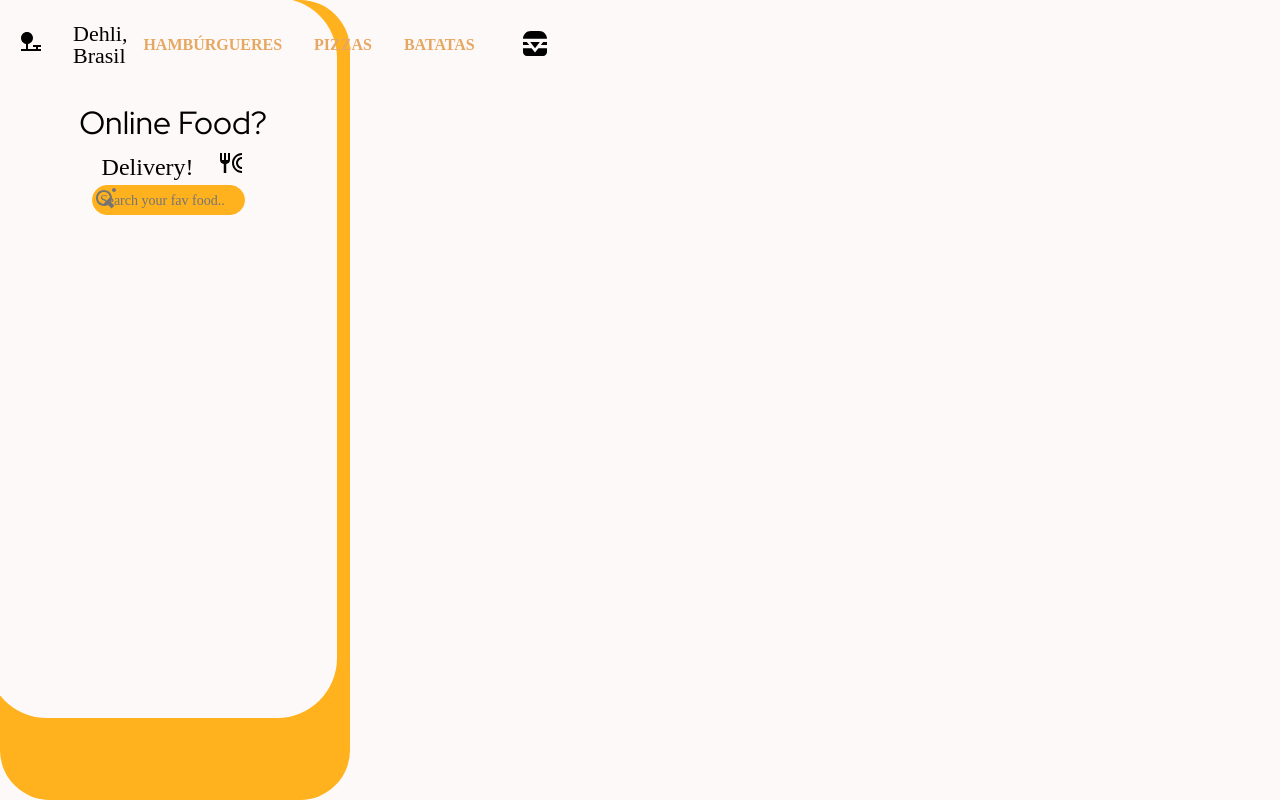
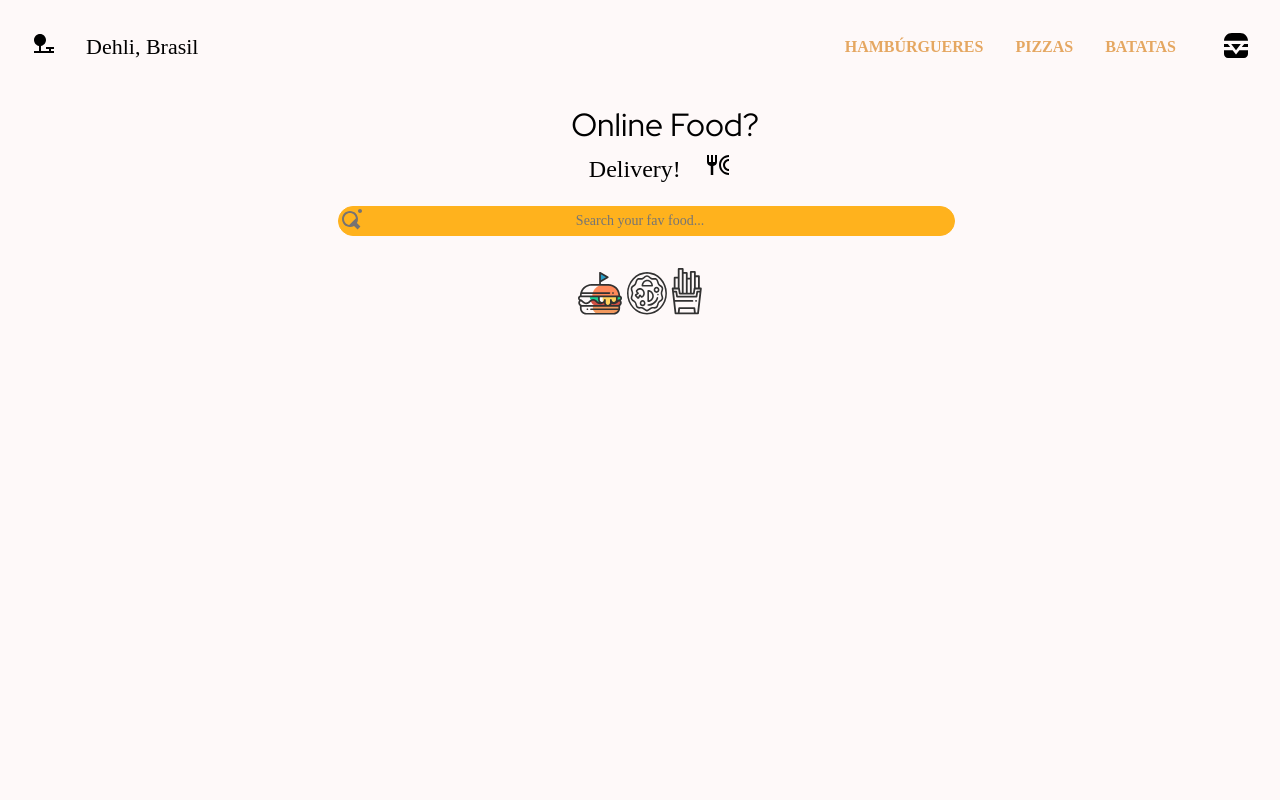
Before and after one commit to PabloDamato/online-delivery, a plain HTML site: page index.html in a window 1280 px wide. Drawn offline with nearby package versions, Linux system fonts and the light colour scheme; a web font is replaced by a local one.

Commit message:
Carrossel

```diff
--- a/assets/css/background-fundo.css
+++ b/assets/css/background-fundo.css
@@ -15,3 +15,12 @@
     left: -13px;
     top: -2px;
 }
+
+@media screen and (min-width: 540px) {
+    .container-background-fundo{
+        position: relative;
+    }
+    .container-background-fundo-sobrepor{
+        position: relative;
+    }
+}
--- a/assets/css/banner.css
+++ b/assets/css/banner.css
@@ -50,6 +50,7 @@
     text-align: center;
     padding: 1em 1em;
 
+
    }
     .banner__titulo{
 
@@ -69,6 +70,9 @@
 
         background-position: 7em;
     }
+    .container-background-fundo{
+        display: none;
+    }
 
 }
 @media screen and (min-width: 1728px) {
--- /dev/null
+++ b/assets/css/carrossel.css
@@ -0,0 +1,6 @@
+.carrossel{
+
+    display: flex;
+    justify-content: center;
+    padding: 1em;
+}
--- a/assets/css/style.css
+++ b/assets/css/style.css
@@ -1,6 +1,7 @@
 @import url(/assets/css/header.css);
 @import url(/assets/css/banner.css);
 @import url(/assets/css/background-fundo.css);
+@import url(/assets/css/carrossel.css);
 
 :root{
     --cor-de-fundo: #FEF9F9;
--- a/index.html
+++ b/index.html
@@ -9,11 +9,12 @@
     <link href="https://fonts.googleapis.com/css2?family=M+PLUS+Rounded+1c&family=Red+Hat+Display&family=RocknRoll+One&family=Rosario&family=Signika+Negative&display=swap" rel="stylesheet">
     <link rel="stylesheet" href="/assets/css/reset.css">
     <link rel="stylesheet" href="/assets/css/style.css">
+    <link rel="stylesheet" href="https://cdn.jsdelivr.net/npm/swiper@8/swiper-bundle.min.css"/>
 </head>
 
 <body>
-    <div class="container-background-fundo">
-        <div class="container-background-fundo-sobrepor">
+    <!--<div class="container-background-fundo">
+        <div class="container-background-fundo-sobrepor"> -->
 
         <header class="cabecalho">  <!--inicio cabeçalho-->
             <div class="container">
@@ -71,8 +72,18 @@
         </div>
         </section>
 
-        </div><!--fecha a div container-background-fundo-sobrepor-->
+        <!--</div><!--fecha a div container-background-fundo-sobrepor
     </div><!--fecha a div container-background-fundo-->
 
+    <section class="carrossel"> <!--inicio-->
+
+        <div class="carrossel__container">
+
+            <img src="./assets/img/icone hamburguer.svg" alt="Icone Hambuguer">
+            <img src="./assets/img/Icone pizza.svg" alt="Icone pizza">
+            <img src="./assets/img/icone batata.svg" alt="Icone Batata">
+
+        </div>
+    </section>
 </body>
 </html>
```
